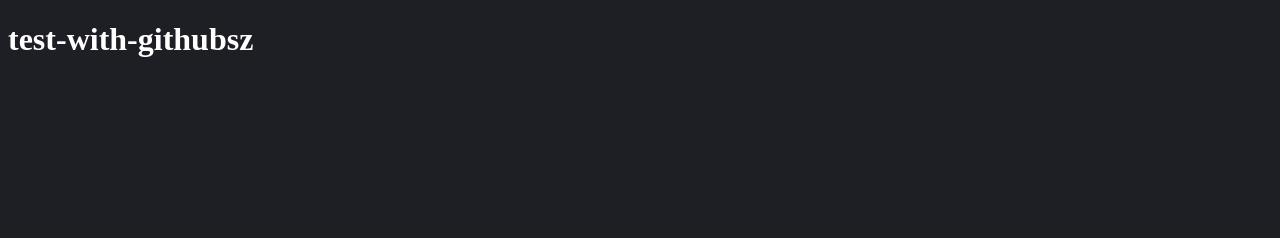
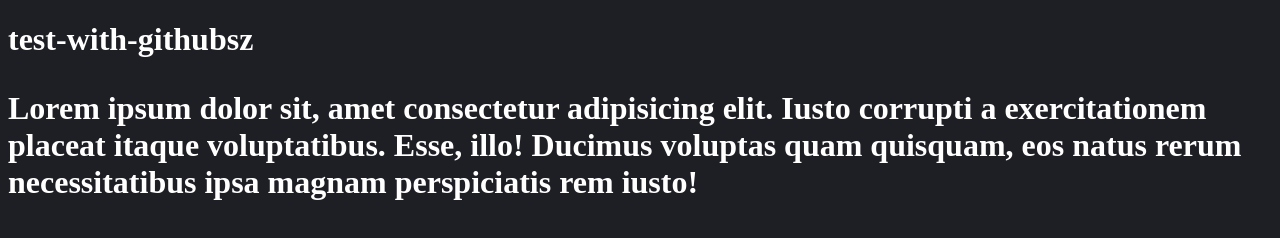
Before and after one commit to slaytherin1/test-with-github, a plain HTML site: page index.html in a window 1280 px wide. Drawn offline with Linux system fonts and the light colour scheme.

Commit message:
add lorem ipsum p tag

```diff
--- a/index.html
+++ b/index.html
@@ -9,6 +9,9 @@
 <body>
     <h1>
         test-with-githubsz
+        <p>
+            Lorem ipsum dolor sit, amet consectetur adipisicing elit. Iusto corrupti a exercitationem placeat itaque voluptatibus. Esse, illo! Ducimus voluptas quam quisquam, eos natus rerum necessitatibus ipsa magnam perspiciatis rem iusto!
+        </p>
     </h1>
     <script src="main.js"></script>
 </body>
```
